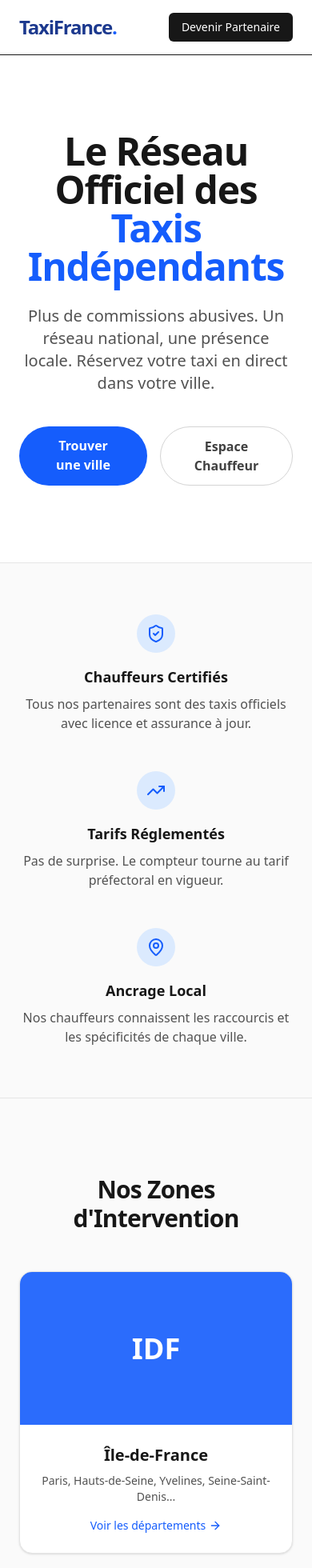
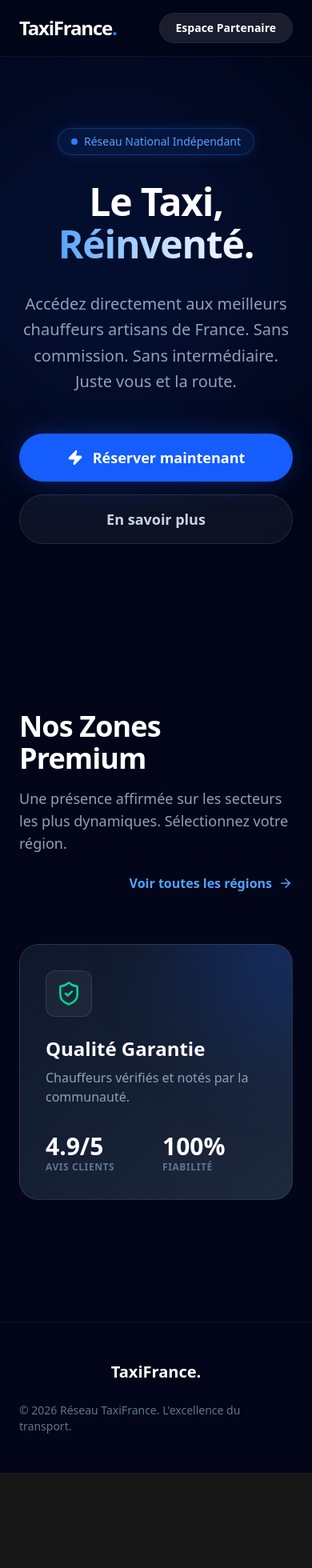
Before and after one commit to tuangiangluong-afk/expertbornerecharge, a Next.js app: page /home in a window 390 px wide. Shown: the top 1960 px of the page at 80% size. After the commit the page ends 1841 px from the top, so only its background shows below. Built offline with nearby package versions, Linux system fonts and the light colour scheme; grey boxes are pictures that could not be loaded.

Commit message:
feat(ui): implement premium minimalist dark mode design with bento grids and animations

```diff
--- a/src/app/home/page.tsx
+++ b/src/app/home/page.tsx
@@ -1,112 +1,138 @@
-import { CITIES } from "@/lib/db";
 import Link from "next/link";
-import { ArrowRight, MapPin, ShieldCheck, TrendingUp } from "lucide-react";
+import { ArrowRight, ShieldCheck, Star, MapPin, Zap } from "lucide-react";
 
 export default function HomePage() {
     return (
-        <div className="min-h-screen bg-neutral-50 font-sans text-neutral-900">
-            {/* Navbar */}
-            <nav className="border-b bg-white px-6 py-4">
-                <div className="mx-auto flex max-w-6xl items-center justify-between">
-                    <div className="text-2xl font-bold tracking-tighter text-blue-900">
-                        TaxiFrance<span className="text-blue-600">.</span>
+        <div className="min-h-screen bg-slate-950 font-sans text-white selection:bg-blue-500 selection:text-white">
+            {/* Navbar - Glassmorphism */}
+            <nav className="fixed top-0 w-full z-50 border-b border-white/5 bg-slate-950/80 backdrop-blur-xl transition-all duration-300">
+                <div className="mx-auto flex max-w-7xl items-center justify-between px-6 py-4">
+                    <div className="text-2xl font-black tracking-tighter text-white">
+                        TaxiFrance<span className="text-blue-500">.</span>
                     </div>
                     <a
                         href="mailto:partner@taxifrance.fr"
-                        className="rounded-md bg-neutral-900 px-4 py-2 text-sm font-medium text-white hover:bg-neutral-800"
+                        className="rounded-full bg-white/10 px-5 py-2 text-sm font-bold text-white transition hover:bg-white/20 hover:scale-105 border border-white/5 backdrop-blur-md"
                     >
-                        Devenir Partenaire
+                        Espace Partenaire
                     </a>
                 </div>
             </nav>
 
-            {/* Hero */}
-            <section className="bg-white px-6 py-24 text-center">
-                <div className="mx-auto max-w-3xl">
-                    <h1 className="mb-6 text-5xl font-extrabold tracking-tight text-neutral-900 sm:text-6xl">
-                        Le Réseau Officiel des <br />
-                        <span className="text-blue-600">Taxis Indépendants</span>
+            {/* Hero Section - Immersive */}
+            <section className="relative pt-40 pb-20 px-6 overflow-hidden">
+                {/* Background Gradients */}
+                <div className="absolute top-0 left-1/2 -translate-x-1/2 w-full h-[800px] bg-[radial-gradient(ellipse_at_top,_var(--tw-gradient-stops))] from-blue-900/40 via-slate-950/0 to-slate-950 pointer-events-none" />
+                <div className="absolute top-20 right-0 w-[500px] h-[500px] bg-blue-600/10 rounded-full blur-[100px] pointer-events-none" />
+
+                <div className="relative z-10 mx-auto max-w-5xl text-center">
+                    <div className="inline-flex items-center gap-2 rounded-full border border-blue-500/30 bg-blue-500/10 px-4 py-1.5 text-sm font-medium text-blue-400 mb-8 backdrop-blur-sm shadow-[0_0_20px_-5px_rgba(59,130,246,0.3)]">
+                        <span className="relative flex h-2 w-2">
+                            <span className="animate-ping absolute inline-flex h-full w-full rounded-full bg-blue-400 opacity-75"></span>
+                            <span className="relative inline-flex rounded-full h-2 w-2 bg-blue-500"></span>
+                        </span>
+                        Réseau National Indépendant
+                    </div>
+
+                    <h1 className="mb-8 text-5xl font-black tracking-tight text-white sm:text-7xl lg:text-8xl leading-[1.1]">
+                        Le Taxi, <br />
+                        <span className="text-transparent bg-clip-text bg-gradient-to-r from-blue-400 via-blue-200 to-white">
+                            Réinventé.
+                        </span>
                     </h1>
-                    <p className="mb-10 text-xl text-neutral-600">
-                        Plus de commissions abusives. Un réseau national, une présence locale.
-                        Réservez votre taxi en direct dans votre ville.
+
+                    <p className="mb-12 text-xl text-slate-400 max-w-2xl mx-auto leading-relaxed">
+                        Accédez directement aux meilleurs chauffeurs artisans de France.
+                        Sans commission. Sans intermédiaire. Juste vous et la route.
                     </p>
-                    <div className="flex justify-center gap-4">
+
+                    <div className="flex flex-col sm:flex-row justify-center gap-4">
+                        <Link
+                            href="/home/reserver-taxi-ile-de-france"
+                            className="group relative inline-flex items-center justify-center gap-3 rounded-full bg-blue-600 px-8 py-4 text-lg font-bold text-white transition-all hover:bg-blue-500 hover:scale-[1.02] shadow-[0_0_40px_-10px_rgba(37,99,235,0.5)]"
+                        >
+                            <Zap className="fill-white" size={20} />
+                            Réserver maintenant
+                        </Link>
                         <a
-                            href="#villes"
-                            className="rounded-full bg-blue-600 px-8 py-3 font-semibold text-white transition hover:bg-blue-700"
+                            href="#features"
+                            className="inline-flex items-center justify-center gap-3 rounded-full border border-white/10 bg-white/5 px-8 py-4 text-lg font-bold text-slate-300 transition-all hover:bg-white/10 hover:text-white"
                         >
-                            Trouver une ville
-                        </a>
-                        <a
-                            href="#"
-                            className="rounded-full border border-neutral-300 bg-white px-8 py-3 font-semibold text-neutral-700 transition hover:bg-neutral-50"
-                        >
-                            Espace Chauffeur
+                            En savoir plus
                         </a>
                     </div>
                 </div>
             </section>
 
-            {/* Features */}
-            <section className="border-y border-neutral-200 bg-neutral-50 px-6 py-16">
-                <div className="mx-auto grid max-w-6xl grid-cols-1 gap-12 md:grid-cols-3">
-                    <div className="text-center">
-                        <div className="mx-auto mb-4 flex h-12 w-12 items-center justify-center rounded-full bg-blue-100 text-blue-600">
-                            <ShieldCheck size={24} />
-                        </div>
-                        <h3 className="mb-2 text-lg font-bold">Chauffeurs Certifiés</h3>
-                        <p className="text-neutral-600">
-                            Tous nos partenaires sont des taxis officiels avec licence et
-                            assurance à jour.
+            {/* Region Selection - Bento Grid Style */}
+            <section id="zones" className="py-32 px-6 relative">
+                <div className="mx-auto max-w-7xl">
+                    <div className="flex flex-col md:flex-row justify-between items-end mb-16 gap-6">
+                        <div>
+                            <h2 className="text-4xl font-bold tracking-tight text-white mb-4">Nos Zones Premium</h2>
+                            <p className="text-slate-400 text-lg max-w-xl">
+                                Une présence affirmée sur les secteurs les plus dynamiques.
+                                Sélectionnez votre région.
                             </p>
                         </div>
-                    <div className="text-center">
-                        <div className="mx-auto mb-4 flex h-12 w-12 items-center justify-center rounded-full bg-blue-100 text-blue-600">
-                            <TrendingUp size={24} />
+                        <Link href="/home/reserver-taxi-ile-de-france" className="text-blue-400 hover:text-white transition font-bold flex items-center gap-2">
+                            Voir toutes les régions <ArrowRight size={18} />
+                        </Link>
                     </div>
-                        <h3 className="mb-2 text-lg font-bold">Tarifs Réglementés</h3>
-                        <p className="text-neutral-600">
-                            Pas de surprise. Le compteur tourne au tarif préfectoral en
-                            vigueur.
-                        </p>
+
+                    <div className="grid grid-cols-1 md:grid-cols-12 gap-6 h-auto md:h-[500px]">
+                        {/* Highlights / Stats Card */}
+                        <div className="md:col-span-4 rounded-3xl bg-gradient-to-br from-slate-900 to-slate-800 border border-white/10 p-8 flex flex-col justify-between relative overflow-hidden group">
+                            <div className="absolute top-0 right-0 p-32 bg-blue-600/20 rounded-full blur-3xl -translate-y-1/2 translate-x-1/2 group-hover:bg-blue-600/30 transition-all duration-700" />
+                            <div>
+                                <div className="p-3 bg-white/5 w-fit rounded-xl border border-white/10 mb-6">
+                                    <ShieldCheck className="text-emerald-400" size={32} />
                                 </div>
-                    <div className="text-center">
-                        <div className="mx-auto mb-4 flex h-12 w-12 items-center justify-center rounded-full bg-blue-100 text-blue-600">
-                            <MapPin size={24} />
+                                <h3 className="text-2xl font-bold text-white mb-2">Qualité Garantie</h3>
+                                <p className="text-slate-400">Chauffeurs vérifiés et notés par la communauté.</p>
                             </div>
-                        <h3 className="mb-2 text-lg font-bold">Ancrage Local</h3>
-                        <p className="text-neutral-600">
-                            Nos chauffeurs connaissent les raccourcis et les spécificités de
-                            chaque ville.
-                        </p>
+                            <div className="grid grid-cols-2 gap-4 mt-8">
+                                <div>
+                                    <div className="text-3xl font-black text-white">4.9/5</div>
+                                    <div className="text-xs text-slate-500 font-bold uppercase tracking-wider">Avis Clients</div>
+                                </div>
+                                <div>
+                                    <div className="text-3xl font-black text-white">100%</div>
+                                    <div className="text-xs text-slate-500 font-bold uppercase tracking-wider">Fiabilité</div>
                                 </div>
                             </div>
-            </section>
+                        </div>
 
-            {/* Regions Grid - Hub & Spoke Structure */}
-            <section id="villes" className="px-6 py-24">
-                <div className="mx-auto max-w-6xl">
-                    <h2 className="mb-12 text-center text-3xl font-bold tracking-tight">
-                        Nos Zones d'Intervention
-                    </h2>
-                    <div className="grid grid-cols-1 gap-6 sm:grid-cols-2 lg:grid-cols-3">
+                        {/* Main Region Card - IDF */}
                         <Link
-                            href="/reserver-taxi-ile-de-france"
-                            className="group relative block overflow-hidden rounded-2xl border border-neutral-200 bg-white shadow-sm transition hover:shadow-md"
+                            href="/home/reserver-taxi-ile-de-france"
+                            className="md:col-span-8 rounded-3xl relative overflow-hidden group cursor-pointer"
                         >
-                            <div className="aspect-video w-full bg-blue-600 object-cover flex items-center justify-center text-white text-4xl font-bold opacity-90 group-hover:opacity-100 transition">
-                                IDF
+                            <div className="absolute inset-0 bg-[url('https://images.unsplash.com/photo-1502602898657-3e91760cbb34?q=80&w=2973&auto=format&fit=crop')] bg-cover bg-center transition-transform duration-700 group-hover:scale-105 filter brightness-[0.6] group-hover:brightness-[0.7]" />
+                            <div className="absolute inset-0 bg-gradient-to-t from-slate-950 via-slate-950/20 to-transparent opacity-90" />
+
+                            <div className="absolute bottom-0 left-0 p-8 md:p-12 w-full">
+                                <div className="flex justify-between items-end">
+                                    <div>
+                                        <div className="inline-block px-3 py-1 bg-blue-600 text-white text-xs font-bold uppercase tracking-widest rounded mb-4">
+                                            Zone Prioritaire
                                         </div>
-                            <div className="p-6 text-center">
-                                <h3 className="mb-2 text-xl font-bold text-neutral-900 group-hover:text-blue-600">
-                                    Île-de-France
-                                </h3>
-                                <p className="mb-4 text-sm text-neutral-600">
-                                    Paris, Hauts-de-Seine, Yvelines, Seine-Saint-Denis...
+                                        <h3 className="text-4xl md:text-5xl font-black text-white mb-4">Île-de-France</h3>
+                                        <p className="text-slate-300 text-lg max-w-lg mb-6 line-clamp-2 md:line-clamp-none">
+                                            Couverture complète de Paris et sa région. Gares, Aéroports, La Défense.
+                                            Le plus grand réseau de chauffeurs indépendants.
                                         </p>
-                                <div className="flex items-center justify-center text-sm font-medium text-blue-600">
-                                    Voir les départements <ArrowRight size={16} className="ml-1" />
+                                        <div className="flex gap-2">
+                                            {['75', '92', '93', '94', '78', '91', '95'].map(d => (
+                                                <span key={d} className="px-3 py-1 bg-white/10 backdrop-blur border border-white/10 rounded text-xs font-bold text-white">
+                                                    {d}
+                                                </span>
+                                            ))}
+                                        </div>
+                                    </div>
+                                    <div className="hidden md:flex h-16 w-16 rounded-full bg-white text-slate-950 items-center justify-center transition-transform duration-300 group-hover:-translate-y-2 group-hover:translate-x-2">
+                                        <ArrowRight size={32} />
+                                    </div>
                                 </div>
                             </div>
                         </Link>
@@ -114,14 +140,13 @@ export default function HomePage() {
                 </div>
             </section>
 
-            {/* Footer */}
-            <footer className="bg-neutral-900 px-6 py-12 text-white">
-                <div className="mx-auto max-w-6xl text-center">
-                    <div className="mb-4 text-2xl font-bold">TaxiFrance.</div>
-                    <p className="text-neutral-400">
-                        &copy; {new Date().getFullYear()} TaxiFrance Network. Tous droits
-                        réservés.
-                    </p>
+            {/* Footer - Minimalist */}
+            <footer className="border-t border-white/5 bg-slate-950 px-6 py-12">
+                <div className="mx-auto max-w-7xl flex flex-col md:flex-row justify-between items-center gap-6">
+                    <div className="text-xl font-bold text-white">TaxiFrance.</div>
+                    <div className="text-sm text-slate-500">
+                        &copy; {new Date().getFullYear()} Réseau TaxiFrance. L'excellence du transport.
+                    </div>
                 </div>
             </footer>
         </div>
```
Also changed, not shown: src/app/home/reserver-taxi-ile-de-france/page.tsx (+51 -29 lines). Lines whose indentation alone changed are shown as unchanged.
